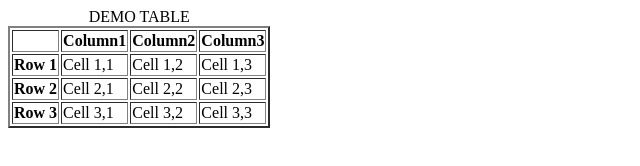
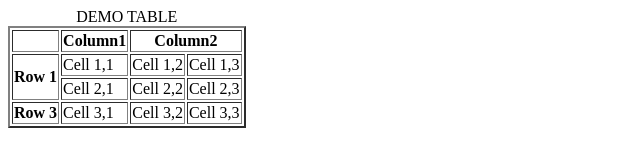
Before and after one commit to rishav-pandey/web_development, a plain HTML site: page table.html in a window 1280 px wide. Shown: the whole page, without its empty margins (0-640 px from the left). Drawn offline with Linux system fonts and the light colour scheme.

Commit message:
Update table.html

```diff
--- a/table.html
+++ b/table.html
@@ -12,17 +12,17 @@
         <tr>
             <th></th>
             <th>Column1</th>
-            <th>Column2</th>
-            <th>Column3</th>
+            <th colspan="2">Column2</th>
+            <!-- <th>Column3</th> -->
         </tr>
         <tr>
-            <th>Row 1</th>
+            <th rowspan="2">Row 1</th>
             <td>Cell 1,1</td>
             <td>Cell 1,2</td>
             <td>Cell 1,3</td>
         </tr>
         <tr>
-            <th>Row 2</th>
+            <!-- <th>Row 2</th> -->
             <td>Cell 2,1</td>
             <td>Cell 2,2</td>
             <td>Cell 2,3</td>
```
